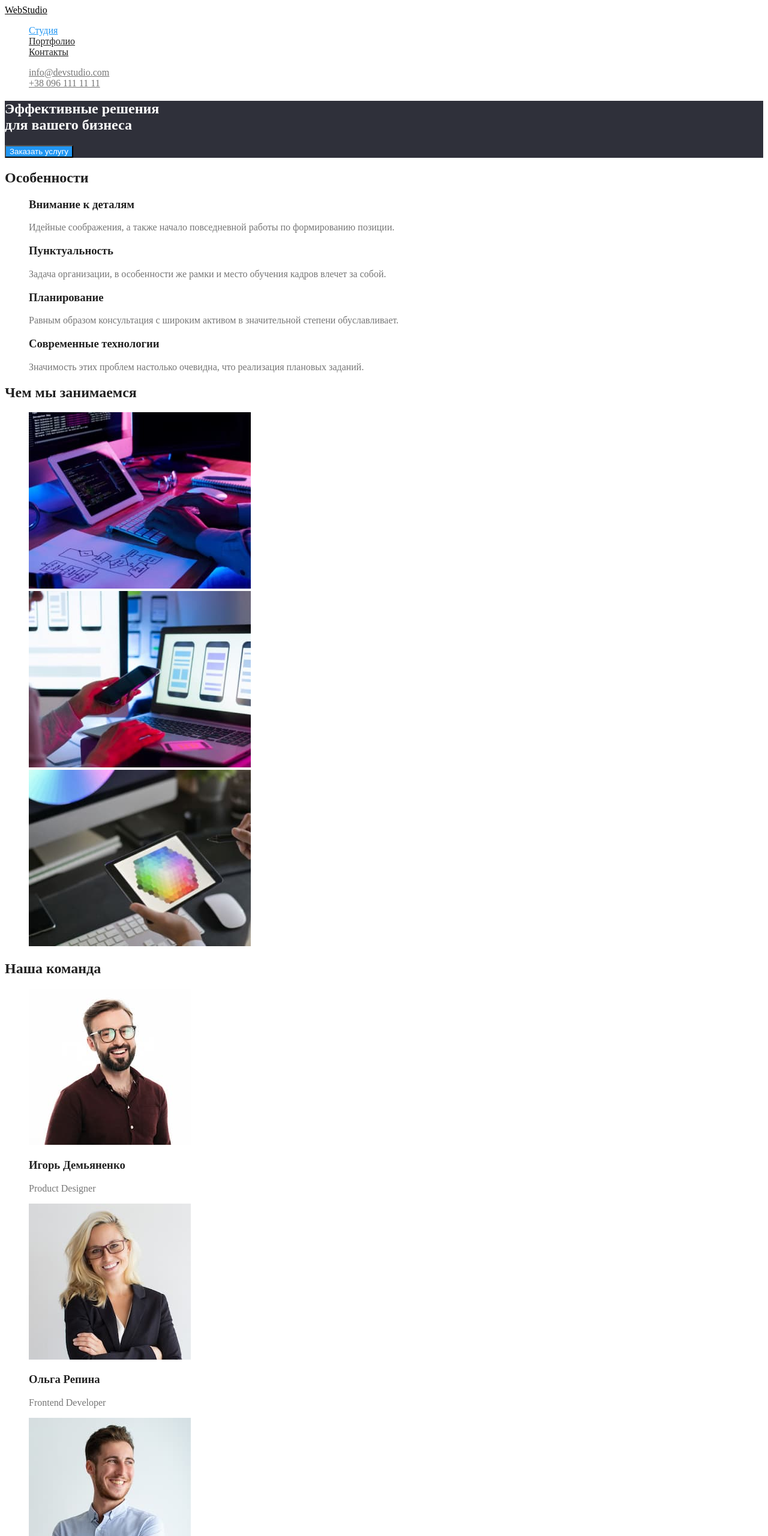
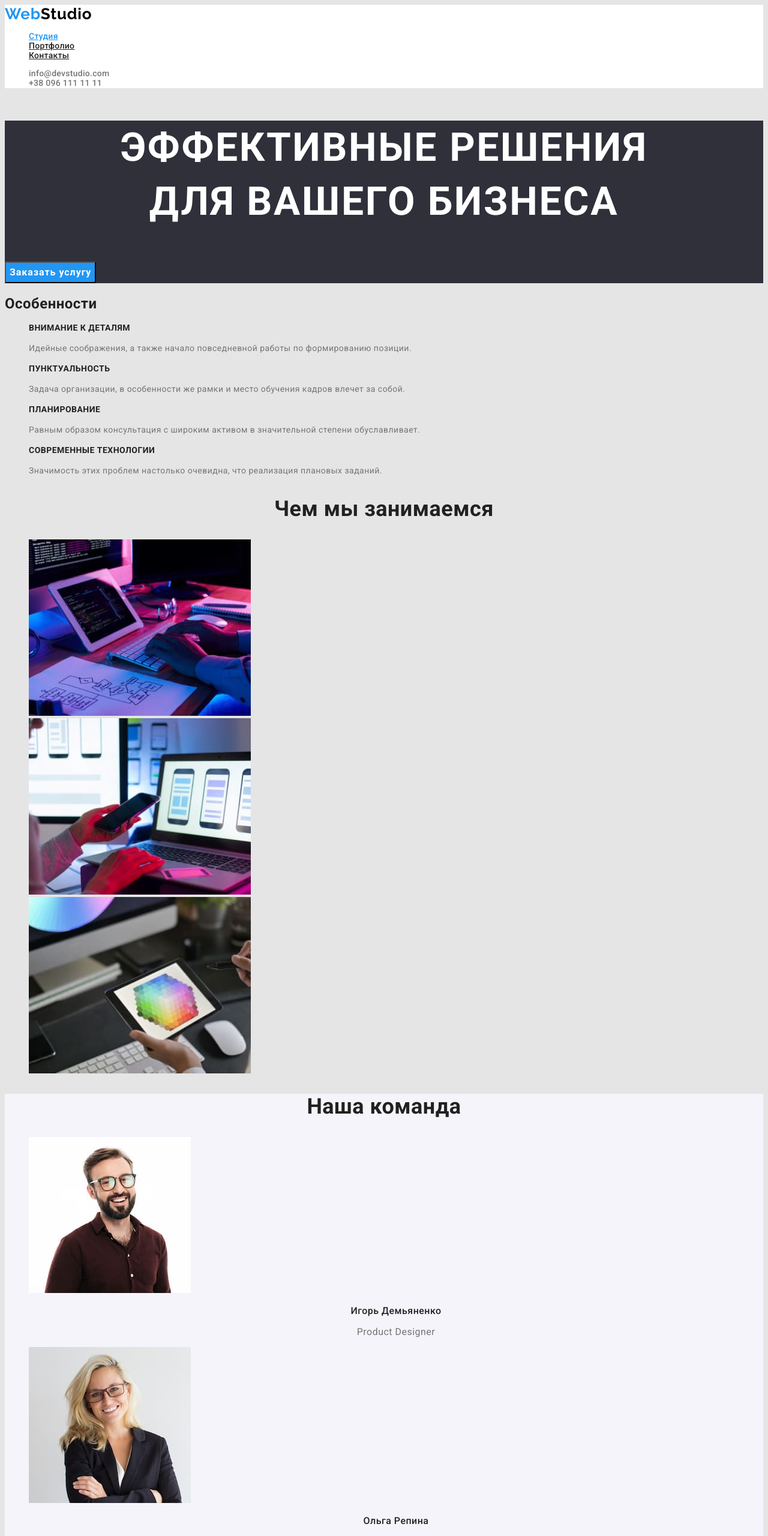
Before and after one commit to kokhanskyi/goit-markup-hw-02, a plain HTML site: page index.html in a window 1280 px wide. Shown: the top 2560 px of the page at 60% size. Drawn offline with Linux system fonts and the light colour scheme.

Commit message:
dz2-fool

```diff
--- a/css/style.css
+++ b/css/style.css
@@ -15,18 +15,20 @@
   --primary-background-color: #e5e5e5;
   --header-background-color: #ffffff;
   --second-background-color: #f5f4fa;
-  --logo-accent-color: #8c00ff;
   --logo-header-color: #000000;
   --logo-footer-color: #ffffff;
   --communication-footer-color: rgb(255, 255, 255, 0.6);
 }
 
 body {
+  /* Подгружаем шрифты */
+  font-family: 'Roboto', sans-serif;
+  letter-spacing: 0.03em;
   /* Основной цвет текста #757575 */
   color: var(--primary-text-color);
 
   /* Основной цвет фона #e5e5e5 */
-  background-color: var(primary-background-color);
+  background-color: var(--primary-background-color);
 }
 /* Убираем маркеры из списков */
 ul {
@@ -35,16 +37,25 @@ ul {
 /* Шапка сайта */
 .page-header {
   background-color: var(--header-background-color);
+  font-weight: 500;
+  font-size: 14px;
+  line-height: 1.14;
+  letter-spacing: 0.02em;
 }
 /* Логотип в шапке */
 
 .logo-header {
+  font-family: 'Raleway', sans-serif;
+  font-size: 26px;
+  line-height: 1.19;
+  letter-spacing: 0.03em;
   color: var(--logo-header-color); /* Черный цвет логотипа #000000 */
+  text-decoration: none;
 }
-.logo-header:hover,
-.logo-header:focus {
-  color: var(--logo-accent-color);
+.logo-header > span {
+  color: var(--accent-color);
 }
+
 /* Навигация */
 
 .site-nav .link {
@@ -60,6 +71,7 @@ ul {
 }
 /* Коммуникация (шапка) */
 .communication-header .link {
+  text-decoration: none;
   color: currentColor;
 }
 .communication-header .link:hover,
@@ -69,6 +81,12 @@ ul {
 
 /* Основная секця */
 .primary {
+  font-weight: 900;
+  font-size: 44px;
+  line-height: 1.36;
+  text-align: center;
+  letter-spacing: 0.06em;
+  text-transform: uppercase;
   color: var(--primary-section-text-color);
   background-color: var(--primary-section-background-color);
 }
@@ -81,12 +99,79 @@ ul {
 .section-list {
   color: var(--title-text-color); /* Вторичный цвет текста #212121 */
 }
+/* Особенности */
+.feature .section-list {
+  font-weight: bold;
+  font-size: 14px;
+  line-height: 1.14;
+  text-transform: uppercase;
+}
+.feature p {
+  font-size: 14px;
+  line-height: 1.71;
+}
+/* Чем мы занимаемся */
+.business h2 {
+  font-weight: bold;
+  font-size: 36px;
+  line-height: 1.17;
+  text-align: center;
+}
+/* Наша команда */
+.command {
+  background-color: var(--second-background-color);
+}
+.command h2 {
+  font-weight: bold;
+  font-size: 36px;
+  line-height: 1.17;
+  text-align: center;
+}
+.command h3 {
+  font-weight: 500;
+  font-size: 16px;
+  line-height: 1.19;
+  text-align: center;
+}
+.command p {
+  font-size: 16px;
+  line-height: 1.19;
+  text-align: center;
+}
+
+/* Секция Портфолио */
+/* Фильтр проектов */
+.filters {
+  font-weight: 500;
+  font-size: 16px;
+  line-height: 1.62;
+  text-align: center;
+}
+/* Список проектов */
+.project h3 {
+  font-weight: bold;
+  font-size: 18px;
+  line-height: 2;
+  letter-spacing: 0.06em;
+}
+.project p {
+  font-size: 16px;
+  line-height: 1.87;
+}
 
 /* Кнопки */
 .button {
+  font-family: inherit;
   cursor: pointer;
 }
 .primary > .button {
+  font-weight: bold;
+  font-size: 16px;
+  line-height: 1.87;
+  display: flex;
+  align-items: center;
+  text-align: center;
+  letter-spacing: 0.06em;
   color: currentColor;
   background-color: var(--accent-color);
 }
@@ -112,16 +197,27 @@ footer {
 
 /* Логотип в подвале */
 .logo-footer {
+  font-family: 'Raleway', sans-serif;
+  font-size: 26px;
+  line-height: 1.19;
+  letter-spacing: 0.03em;
+  text-decoration: none;
   color: var(--logo-footer-color);
 }
-.logo-footer:hover,
-.logo-footer:focus {
-  color: var(--logo-accent-color);
+.logo-footer > span {
+  color: var(--accent-color);
 }
-
+.address {
+  font-size: 14px;
+  line-height: 1.71;
+  text-decoration: none;
+}
 /* Коммуникация (подвал) */
 .communication-footer .link {
+  font-size: 14px;
+  line-height: 1.71;
   color: var(--communication-footer-color);
+  text-decoration: none;
 }
 .communication-footer .link:hover,
 .communication-footer .link:focus {
--- a/index.html
+++ b/index.html
@@ -5,13 +5,16 @@
     <meta http-equiv="X-UA-Compatible" content="IE=edge">
     <meta name="viewport" content="width=device-width, initial-scale=1.0">
     <title>Document</title>
+    <link rel="preconnect" href="https://fonts.gstatic.com">
+    <link href="https://fonts.googleapis.com/css2?family=Raleway:wght@700&family=Roboto:wght@400;500;700;900&display=swap"
+      rel="stylesheet">
     <link rel="stylesheet" href="./css/style.css">
 </head>
 <body>
   <!--Шапка сайта-->
   <header class="page-header">
       <!--Логотип-->
-      <a href="./index.html" class="logo-header">WebStudio</a>
+      <a href="./index.html" class="logo-header"><span>Web</span>Studio</a>
       <!--Навигация-->
       <nav>
         <ul class="site-nav">
@@ -32,7 +35,7 @@
       <button type="button" class="button">Заказать услугу</button>
     </section>
     <!--Особенности-->
-    <section class="section">
+    <section class="feature">
       <h2 class="section-title">Особенности</h2>
       <ul>
         <li>
@@ -54,7 +57,7 @@
       </ul>
     </section>
     <!--Чем мы занимаемся-->
-    <section class="section">
+    <section class="business">
       <h2 class="section-title">Чем мы занимаемся</h2>
       <ul>
         <li>
@@ -69,7 +72,7 @@
       </ul>
     </section>
     <!--Наша команда-->
-    <section class="section">
+    <section class="command">
       <h2 class="section-title">Наша команда</h2>
       <ul>
         <li>
@@ -98,7 +101,7 @@
   <!--Подвал сайта-->
   <footer>
     <!--Логотип-->
-    <a href="./index.html" class="logo-footer">WebStudio</a>
+    <a href="./index.html" class="logo-footer"><span>Web</span>Studio</a>
     <address class="address">
       г. Киев, пр-т Леси Украинки, 26
     </address>
```
Also changed, not shown: portfolio.html (+7 -2 lines).
